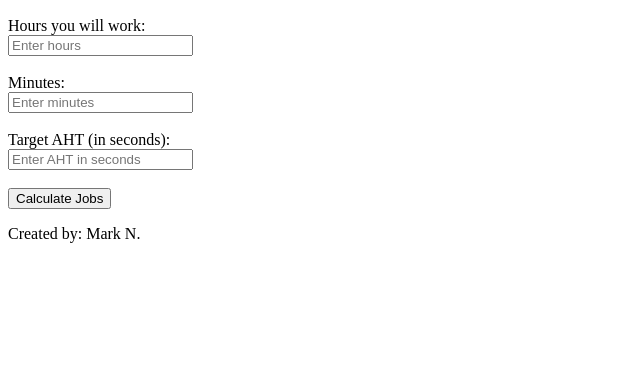
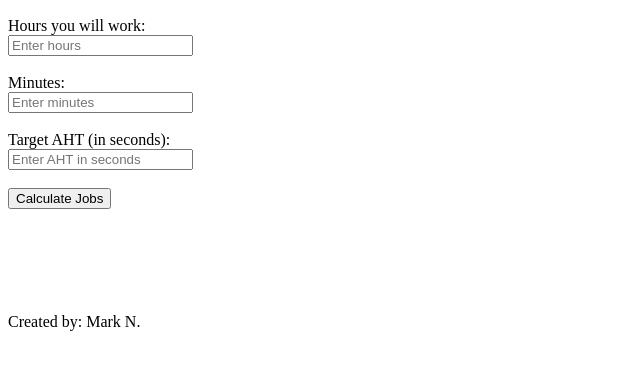
Before and after one commit to mxrk314/aht_calc, a plain HTML site: page index.html in a window 1280 px wide. Shown: the part 50-420 px from the top of the page, without its empty margins (0-640 px from the left). Drawn offline with Linux system fonts and the light colour scheme.

Commit message:
Update index.html

```diff
--- a/index.html
+++ b/index.html
@@ -4,6 +4,7 @@
 <meta charset="UTF-8">
 <meta name="viewport" content="width=device-width, initial-scale=1.0">
 <title>AHT Calculator</title>
+<link rel="stylesheet" href="style.css">
 <script>
 function calculateJobs() {
     var hours = parseInt(document.getElementById('time').value);
@@ -32,7 +33,10 @@ function calculateJobs() {
 <button onclick="calculateJobs()">Calculate Jobs</button>
 
 <p id="result"></p>
-
+<br>
+<br>
+<br>
+<br>
 <p>Created by: Mark N.</p>
 
 </body>
```
